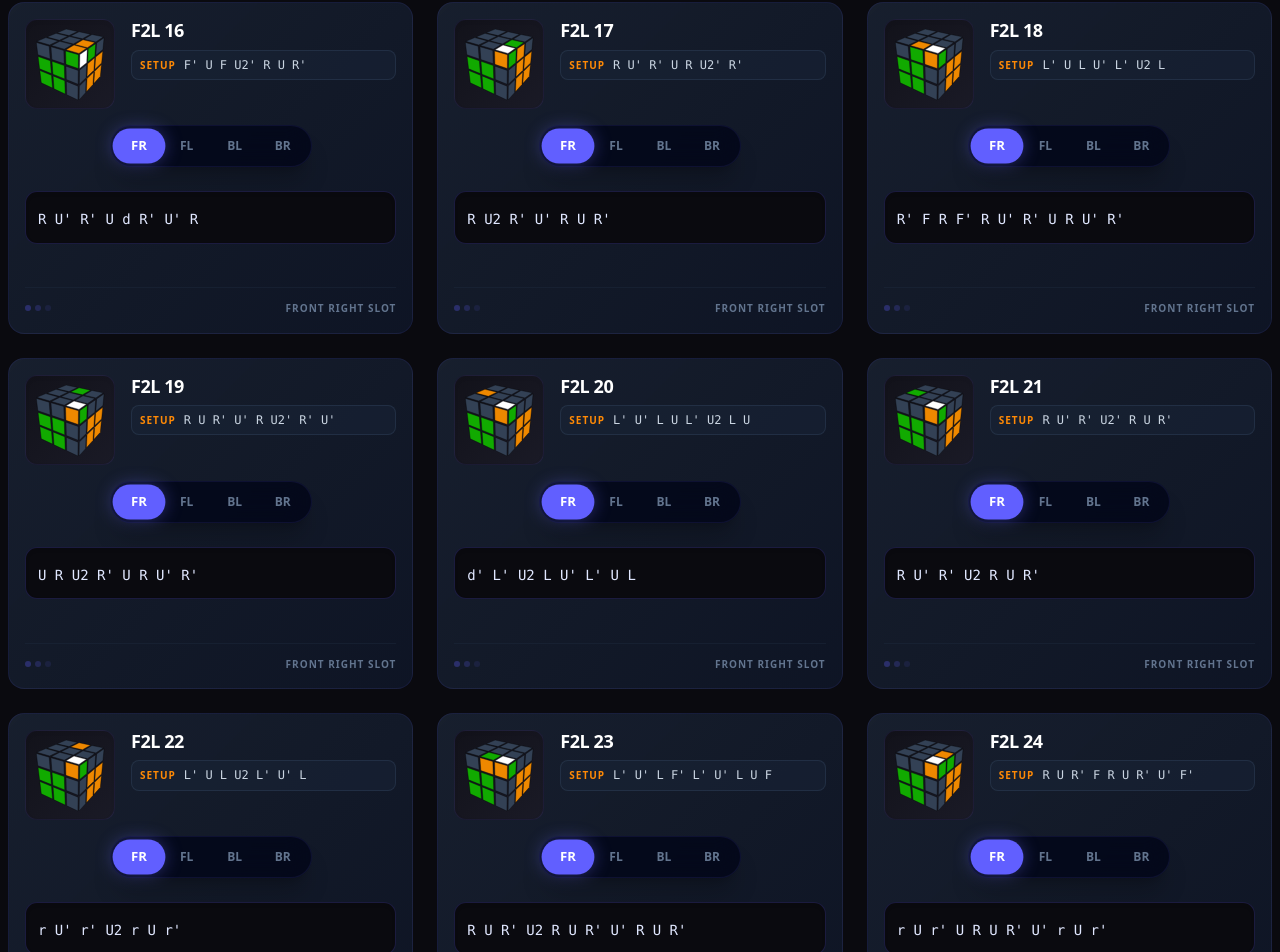
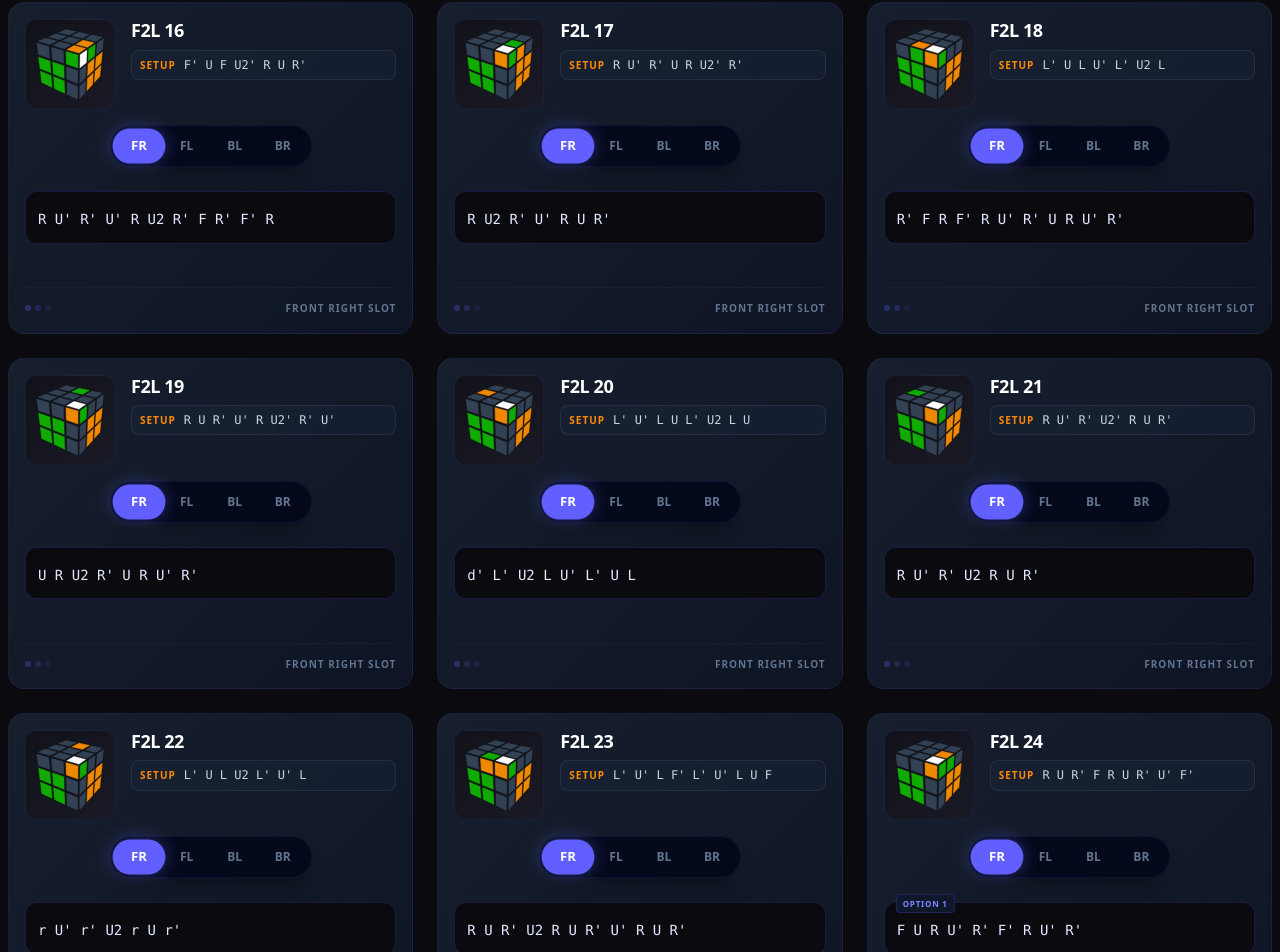
Before and after one commit to dwmaf/cubealgo, a Nuxt app: page /3x3-f2l in a window 1280 px wide. Shown: the part 2411-3363 px from the top of the page. Built offline with nearby package versions, Linux system fonts and the light colour scheme.

Commit message:
change some f2l algo

```diff
--- a/app/pages/3x3-f2l.vue
+++ b/app/pages/3x3-f2l.vue
@@ -184,16 +184,16 @@ const f2lAlgorithms = [
         id: 15,
         setup: "R U' R' U2 F' U' F",
         fr: ["U R' F R F' U R U R'"],
-        fl: ["L' U L U' d' L U L'"],
+        fl: ["L' U L U L' U2 L F' L F L'"],
         bl: ["L U F' L F L' U2 L'"],
-        br: ["R' U R U' d' R U R'"],
+        br: ["R' U R U2 f R f'"],
     },
     {
         id: 16,
         setup: "F' U F U2' R U R'",
-        fr: ["R U' R' U d R' U' R"],
+        fr: ["R U' R' U' R U2 R' F R' F' R"],
         fl: ["U' L F' L' F U' L' U' L"],
-        bl: ["L U' L' U' d' R' U' R"],
+        bl: ["L U' L' U2 f' L' f"],
         br: ["R' U' F R' F' R U2 R"],
     },
     {
@@ -248,16 +248,16 @@ const f2lAlgorithms = [
         id: 23,
         setup: "L' U' L F' L' U' L U F",
         fr: ["R U R' U2 R U R' U' R U R'"],
-        fl: [" l' U' l U' L' U' L U l' U' l"],
+        fl: ["F' U' L' U L F L' U L", "L' U' L U' L' U' L U F' L F L'"],
         bl: ["L U L' U2 L U L' U' L U L'"],
-        br: ["r' U' r U' R' U' R U r' U' r"],
+        br: ["R' U' R U' R' U2 R' F R F' R"],
     },
     {
         id: 24,
         setup: "R U R' F R U R' U' F'",
-        fr: ["r U r' U R U R' U' r U r'"],
+        fr: ["F U R U' R' F' R U' R'", "R U R' U R U R' U' F R' F' R"],
         fl: ["L' U' L U2 L' U' L U L' U' L"],
-        bl: ["l U l' U L U L' U' l U l'"],
+        bl: ["L U L' U  L U2 L F' L' F L'"],
         br: ["R' U' R U2 R' U' R U R' U' R"],
     },
     {
@@ -265,7 +265,7 @@ const f2lAlgorithms = [
         setup: "F' R U R' U' R' F R",
         fr: ["U' R' F R F' R U R'"],
         fl: ["U' L' U L F' r U r'"],
-        bl: ["U' f' L' f U L U L'", "L' U' L' U' L' U L U L"],
+        bl: ["L' U' L' U' L' U L U L"],
         br: ["d' R' F R F' R U R'"],
     },
     {
@@ -274,7 +274,7 @@ const f2lAlgorithms = [
         fr: ["U R U' R' F R' F' R"],
         fl: ["U L F' L' F L' U' L"],
         bl: ["d L F' L' F L' U' L"],
-        br: ["U f R f' U' R' U' R", "R U R U R U' R' U' R'"],
+        br: ["R U R U R U' R' U' R'"],
     },
     {
         id: 27,
@@ -359,15 +359,15 @@ const f2lAlgorithms = [
     {
         id: 37,
         setup: "R' U R d' R U2 R' U2 R U' R'",
-        fr: ["R' F R F' (R U' R' U R U' R' U2 R U' R')", "R U' R' d R' U2 R U2 R' U R", "R U R' U2 R U2 R' d R' U' R"],
-        fl: ["L F' L' F (L' U L U' L' U L U2 L' U L)", "L' U2 L U' L' U2 L d' L U L'", "L' U L d' L U2 L' U2 L U' L'"],
-        bl: ["L U L' U' (L U2 L' U' l U' l' U2 l U l')", "L U' L' d L' U2 L U2 L' U L", "L U2 L' U L U2 L' (U f' L' f / d L' U' L)"],
-        br: ["R' U' R U (R' U2 R U r' U r U2 r' U' r)", "R' U R d' R U2 R' U2 R U' R'", "R' U' R U2 R' U2 R (d' R U R' / U' f R f')"],
+        fr: ["R' F R F' (R U' R' U R U' R' U2 R U' R')"],
+        fl: ["L F' L' F (L' U L U' L' U L U2 L' U L)"],
+        bl: ["L U L' U' (L U2 L' U' l U' l' U2 l U l')"],
+        br: ["R' U' R U (R' U2 R U r' U r U2 r' U' r)"],
     },
     {
         id: 38,
         setup: "R U' R' U R U2' R' U R U' R'",
-        fr: ["R U' R' U' R U R' U2 R U' R'", "R U R' U' R U2 R' U' R U R'", "F R' F' R2 U2 R' U' R U R'"],
+        fr: ["R U' R' U' R U R' U2 R U' R'", "R U R' U' R U2 R' U' R U R'"],
         fl: ["L' U L U' L' U2 L U' L' U L", "L' U' L U2 L' U L U' L' U' L"],
         bl: ["L U L' U' L U2 L' U' L U L'", "L U' L' U' L U L' U2 L U' L'"],
         br: ["R' U R U' R' U2 R U' R' U R", "R' U' R U2 R' U R U' R' U' R"],
```
